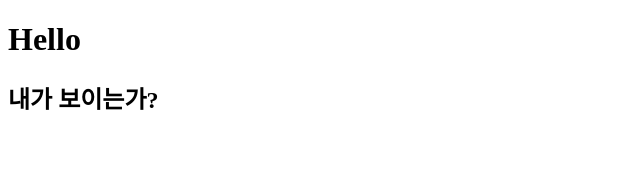
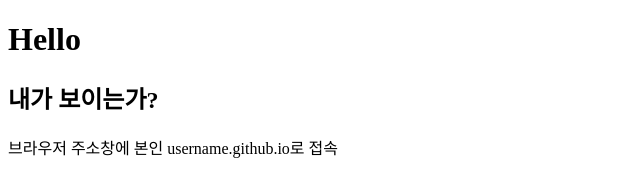
Before and after one commit to gwangso/gwangso.github.io, a plain HTML site: page index.html in a window 1280 px wide. Shown: the whole page, without its empty margins (0-640 px from the left). Drawn offline with Linux system fonts and the light colour scheme.

Commit message:
index수정

```diff
--- a/index.html
+++ b/index.html
@@ -8,5 +8,7 @@
 <body>
     <h1>Hello</h1>
     <h2>내가 보이는가?</h2>
+    <!-- commit, push 끝났으면 -->
+    브라우저 주소창에 본인 username.github.io로 접속
 </body>
 </html>
```
